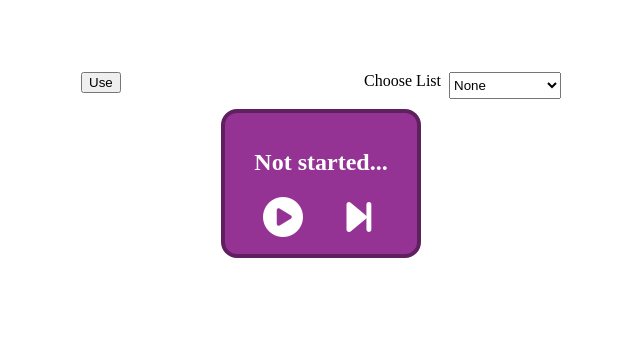
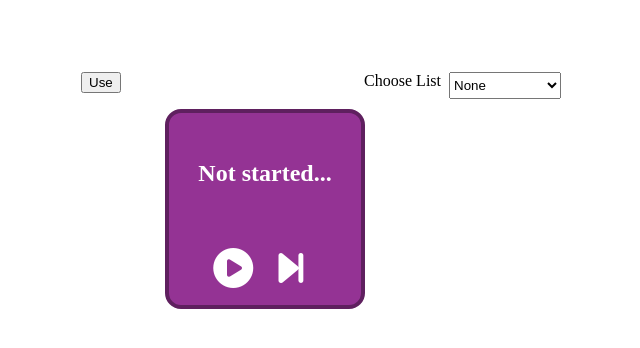
Before and after one commit to connorwmackay/radioSenko, a Flask app: page / in a window 1280 px wide. Shown: the part 108-456 px from the top of the page, without its empty margins (319-959 px from the left). Run offline with Flask 2, Linux system fonts and the light colour scheme.

Commit message:
Improved radio css

```diff
--- a/static/home.css
+++ b/static/home.css
@@ -35,20 +35,36 @@
 .trackBtn {
     width: 45%;
     background-color: transparent;
+    margin-right: 1em;
     border: none;
     color: white;
-    margin: auto;
+    align-self: flex-end;
 }
 
 #trackContainer {
+    display: flex;
+    flex-direction: column;
     border: 0.25em solid rgb(95, 32, 95);
     width: 10em;
+    height: 10em;
     padding: 1em;
     background-color: rgb(148, 51, 148);
     color: white;
     border-radius: 1em;
-    text-overflow: clip;
     text-align: center;
     margin: auto;
     margin-top: 1em;
 }
+
+#trackBtnContainer {
+    margin: auto;
+    display: flex;
+    flex-direction: row;
+    margin-top: auto;
+    margin-bottom: 0;
+}
+
+#radioTrackName {
+    margin: auto;
+    align-self: flex-start;
+}
--- a/templates/index.jinja
+++ b/templates/index.jinja
@@ -20,8 +20,10 @@
         </form>
         <div id="trackContainer">
             <h2 id="radioTrackName">Not started...</h2>
-            <button class="trackBtn" id="radioPlayBtn"><i class="fas fa-play-circle fa-3x"></i></button>
-            <button class="trackBtn" id="radioSkipBtn"><i class="fas fa-step-forward fa-3x"></i></button>
+            <div id="trackBtnContainer">
+                <button class="trackBtn" id="radioPlayBtn"><i class="fas fa-play-circle fa-3x"></i></button>
+                <button class="trackBtn" id="radioSkipBtn"><i class="fas fa-step-forward fa-3x"></i></button>
+            </div>
         </div>
 
     </div>
```
